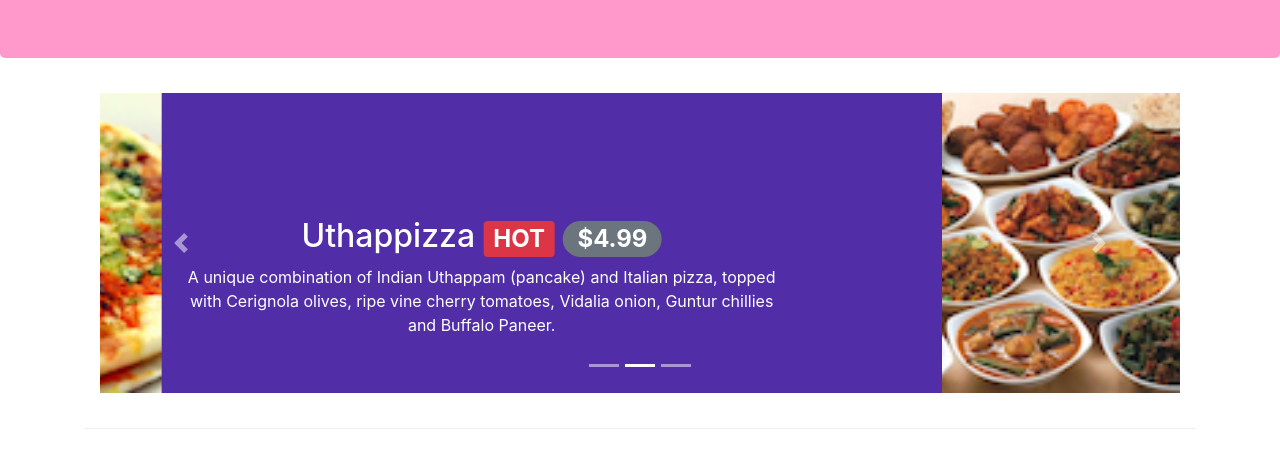
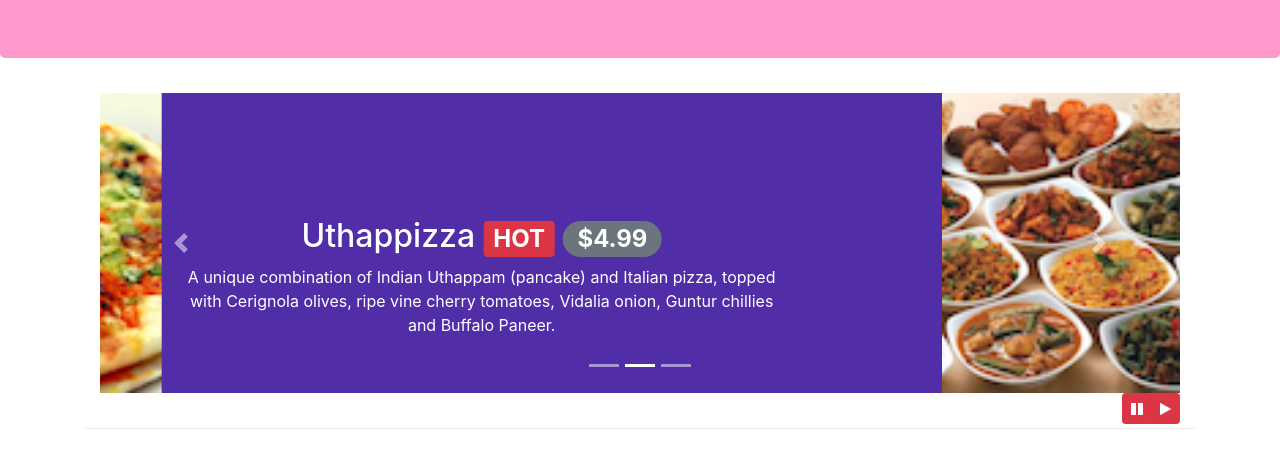
Before and after one commit to HitarthArora/Yes, a website: page index.html in a window 1280 px wide. Shown: the part 276-737 px from the top of the page. Drawn offline with nearby package versions, Linux system fonts and the light colour scheme.

Commit message:
bootstrap jquery carousel

```diff
--- a/css/style.css
+++ b/css/style.css
@@ -58,3 +58,10 @@ body{
     left: 0;
     min-height: 300px;
 }
+
+#carouselButton {
+    right: 0px;
+    position: absolute;
+    botton: 0px;
+
+}
--- a/index.html
+++ b/index.html
@@ -225,6 +225,14 @@
                     <a class="carousel-control-next" href="#mycarousel" role="button" data-slide="next">
                         <span class="carousel-control-next-icon"></span>
                     </a>
+                    <div class="btn-group" id="carouselButton">
+                        <button class="btn btn-danger btn-sm" id="carousel-pause">
+                            <span class="fa fa-pause"></span>
+                        </button>
+                        <button class="btn btn-danger btn-sm" id="carousel-play">
+                            <span class="fa fa-play"></span>
+                        </button>
+                    </div>
                 </div>
             </div>
         </div>
@@ -403,6 +411,17 @@
         });
     </script>
     -->
+    <script>
+        $(document).ready(function() {
+            $('#mycarousel').carousel({interval:1300});
+            $('#carousel-pause').click(function () {
+                $('#mycarousel').carousel('pause');
+            });
+            $('#carousel-play').click(function () {
+                $('#mycarousel').carousel('cycle');
+            });
+        });
+    </script>
 </body>
 
 </html>
```
